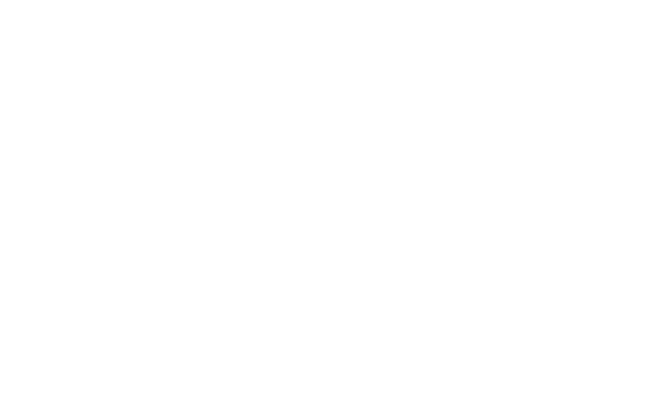
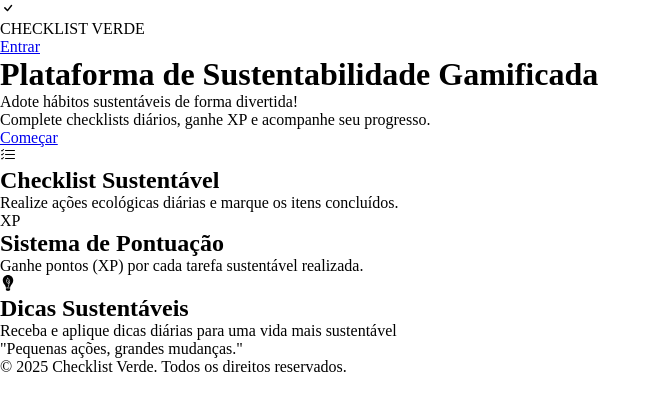
Before and after one commit to BrenonDev/checklist-verde, a plain HTML site: page frontend/index.html in a window 1280 px wide. Shown: the whole page, without its empty margins (0-661 px from the left). Drawn offline with Linux system fonts and the light colour scheme.

Commit message:
construir a estrutura html da página welcome, mover a pasta assets para dentro da pasta frontend e importar ícones em svg

```diff
--- a/frontend/index.html
+++ b/frontend/index.html
@@ -1,12 +1,67 @@
 <!DOCTYPE html>
 <html lang="pt-BR">
 <head>
+    <link rel="preconnect" href="https://fonts.googleapis.com">
+    <link rel="preconnect" href="https://fonts.gstatic.com" crossorigin>
+
     <meta charset="UTF-8">
     <meta name="viewport" content="width=device-width, initial-scale=1.0">
     <title>Checklist Verde</title>
+
     <link rel="stylesheet" href="styles/app.css">
+    <link href="https://fonts.googleapis.com/css2?family=Inter:ital,opsz,wght@0,14..32,100..900;1,14..32,100..900&family=Poppins:ital,wght@0,100;0,200;0,300;0,400;0,500;0,600;0,700;0,800;0,900;1,100;1,200;1,300;1,400;1,500;1,600;1,700;1,800;1,900&display=swap" rel="stylesheet">
 </head>
 <body>
+    <header>
+        <nav>
+            <div class="logo">
+                <div class="check">
+                    <img src="assets/icons/check.svg" alt="Ícone de check">
+                </div>
+                <span>CHECKLIST VERDE</span>
+            </div>
+            <a href="#">Entrar</a>
+        </nav>
+        <div class="hero">
+            <h1>Plataforma de Sustentabilidade Gamificada</h1>
+            <p>Adote hábitos sustentáveis de forma divertida!</p>
+            <p>Complete checklists diários, ganhe XP e acompanhe seu progresso.</p>
+            <a href="#">Começar</a>
+        </div>
+    </header>
+    <main>
+        <div class="feature checklist-feature">
+            <div class="icon">
+                <img src="assets/icons/list-check.svg" alt="Ícone de checklist">
+            </div>
+            <div class="text">
+                <h2>Checklist Sustentável</h2>
+                <p>Realize ações ecológicas diárias e marque os itens concluídos.</p>
+            </div>
+        </div>
+        <div class="feature score-feature">
+            <div class="icon">
+                <span>XP</span>
+            </div>
+            <div class="text">
+                <h2>Sistema de Pontuação</h2>
+                <p>Ganhe pontos (XP) por cada tarefa sustentável realizada.</p>
+            </div>
+        </div>
+        <div class="feature tips-feature">
+            <div class="icon">
+                <img src="assets/icons/eco-light-bulb.svg" alt="Ícone de lâmpada ecológica">
+            </div>
+            <div class="text">
+                <h2>Dicas Sustentáveis</h2>
+                <p>Receba e aplique dicas diárias para uma vida mais sustentável</p>
+            </div>
+        </div>
+    </main>
+    <footer>
+        <p class="inspirational-quote">"Pequenas ações, grandes mudanças."</p>
+        <p class="copyright">&copy; 2025 Checklist Verde. Todos os direitos reservados.</p>
+    </footer>
     <script type="module" src="scripts/app.js"></script>
 </body>
 </html>
```
Also changed, not shown: frontend/assets/icons/check.svg (added), frontend/assets/icons/eco-light-bulb.svg (added), frontend/assets/icons/list-check.svg (added), 4 other files.
